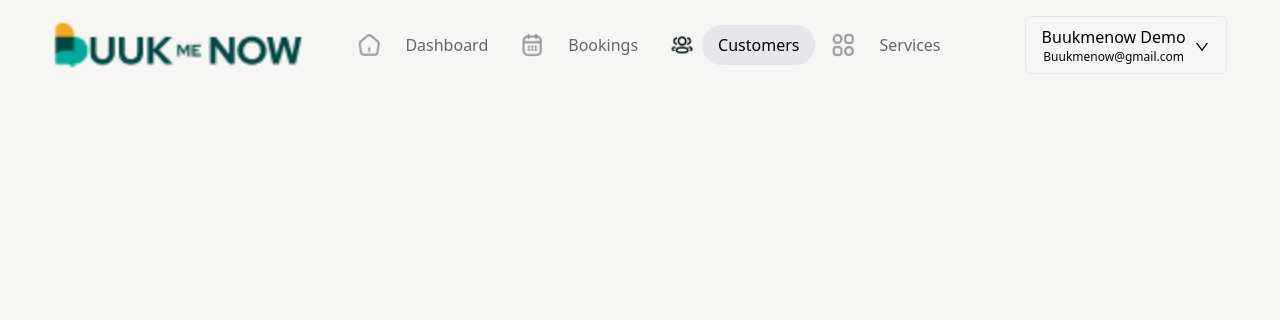
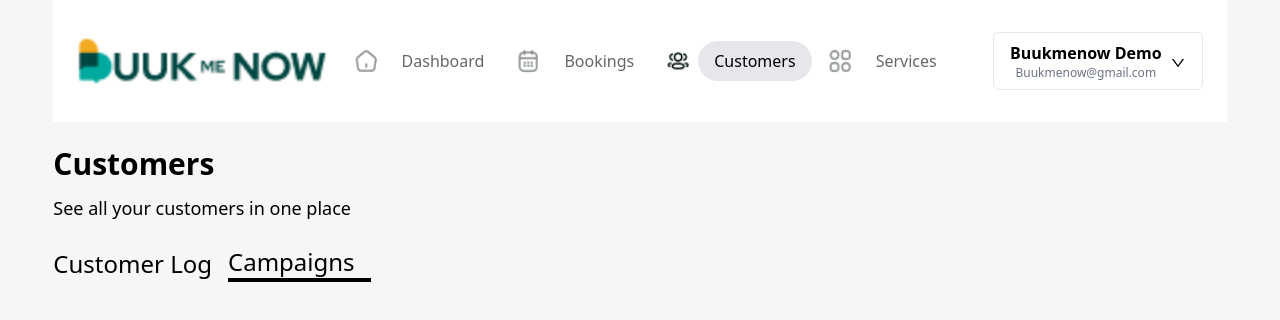
Before and after one commit to GodsentMichael/buuk-me-now, a React (Vite) app in the folder frontend/: page / in a window 1280 px wide. Shown: the top 320 px of the page. Built offline with nearby package versions, Linux system fonts and the light colour scheme.

Commit message:
added: some parts of the hero section started

```diff
--- a/frontend/src/components/Home/Home.jsx
+++ b/frontend/src/components/Home/Home.jsx
@@ -1,8 +1,27 @@
 import React from 'react'
+import styles from '../../styles/styles'
 
 const Home = () => {
   return (
-    <div>Home</div>
+    <>
+
+    <section className={` ${styles.section} flex flex-col items-start mt-6 space-y-3`}>
+      <h3 className="text-3xl font-bold">Customers</h3>
+      <p className="text-lg">See all your customers in one place</p>
+    </section>
+
+    <section className={` ${styles.section} flex flex-col items-start mt-6 space-y-3`}>
+       <div className="flex items-center">
+        <h3 className="text-2xl font-thin mr-4">Customer Log</h3>
+        {/* <h3 className="text-2xl mr-4 underline">Campaigns</h3>  */}
+        <div className="relative">
+          <h3 className="text-2xl mr-4">Campaigns</h3>
+          <div className="  bottom-0 left-0.8 w-full h-1 bg-black"></div>
+        </div>
+      </div>
+    </section>
+
+    </>
   )
 }
 
--- a/frontend/src/components/Layout/Header.jsx
+++ b/frontend/src/components/Layout/Header.jsx
@@ -1,5 +1,5 @@
 import React, { useState } from "react";
-import { AiOutlineDown } from 'react-icons/ai';
+import { AiOutlineDown } from "react-icons/ai";
 import styles from "../../styles/styles";
 import { Link } from "react-router-dom";
 import Navbar from "../Layout/Navbar";
@@ -7,16 +7,8 @@ import Navbar from "../Layout/Navbar";
 const Header = ({ active }) => {
   const [dropdownActive, setDropdownActive] = useState(false);
 
-  window.addEventListener("scroll", () => {
-    if (window.scrollY > 70) {
-      setActive(true);
-    } else {
-      setActive(false);
-    }
-  });
-
   return (
-    <div className={`${styles.section}`}>
+    <div className={`bg-[#FFFFFF] px-6 pt-4 pb-4 ${styles.section}`}>
       <div className="hidden 800px:h-[50px] 800px:my-[20px] 800px:flex items-center justify-between">
         <div>
           <Link to="/">
@@ -30,12 +22,13 @@ const Header = ({ active }) => {
         {/*The navitems */}
         <Navbar active={3} />
 
-
         <div className="relative">
           <button className="button flex  items-center border p-2 px-4 rounded-md w-auto">
             <div className="flex flex-col">
-    <span>Buukmenow Demo</span>
-    <span className="text-xs">Buukmenow@gmail.com</span>
+              <span className="font-bold">
+                Buukmenow Demo
+              </span>
+              <span className="text-xs text-gray-500">Buukmenow@gmail.com</span>
             </div>
             <span className="space w-2"></span>
             <AiOutlineDown
@@ -45,13 +38,18 @@ const Header = ({ active }) => {
           </button>
           {dropdownActive && (
             <div className="absolute top-full left-0 mt-1 bg-white border rounded shadow-md">
-      <Link to="/demo-1" className="block px-4 py-2 hover:bg-gray-100">Demo 1</Link>
-      <Link to="/demo-2" className="block px-4 py-2 hover:bg-gray-100">Demo 2</Link>
-      <Link to="/demo-3" className="block px-4 py-2 hover:bg-gray-100">Demo 3</Link>
+              <Link to="/demo-1" className="block px-4 py-2 hover:bg-gray-100">
+                Demo 1
+              </Link>
+              <Link to="/demo-2" className="block px-4 py-2 hover:bg-gray-100">
+                Demo 2
+              </Link>
+              <Link to="/demo-3" className="block px-4 py-2 hover:bg-gray-100">
+                Demo 3
+              </Link>
             </div>
           )}
         </div>
-
       </div>
     </div>
   );
--- /dev/null
+++ b/frontend/src/components/Route/Hero/Hero.jsx
@@ -0,0 +1,10 @@
+import React from 'react'
+import styles from '../../../styles/styles'
+
+const Hero = () => {
+  return (
+    <div>Hero</div>
+  )
+}
+
+export default Hero
--- a/frontend/src/pages/HomePage.jsx
+++ b/frontend/src/pages/HomePage.jsx
@@ -6,6 +6,7 @@ const HomePage = () => {
   return (
     <div>
         <Header activeHeading={1}/>
+        <Home />
     </div>
   )
 }
```
Lines whose indentation alone changed are shown as unchanged.
